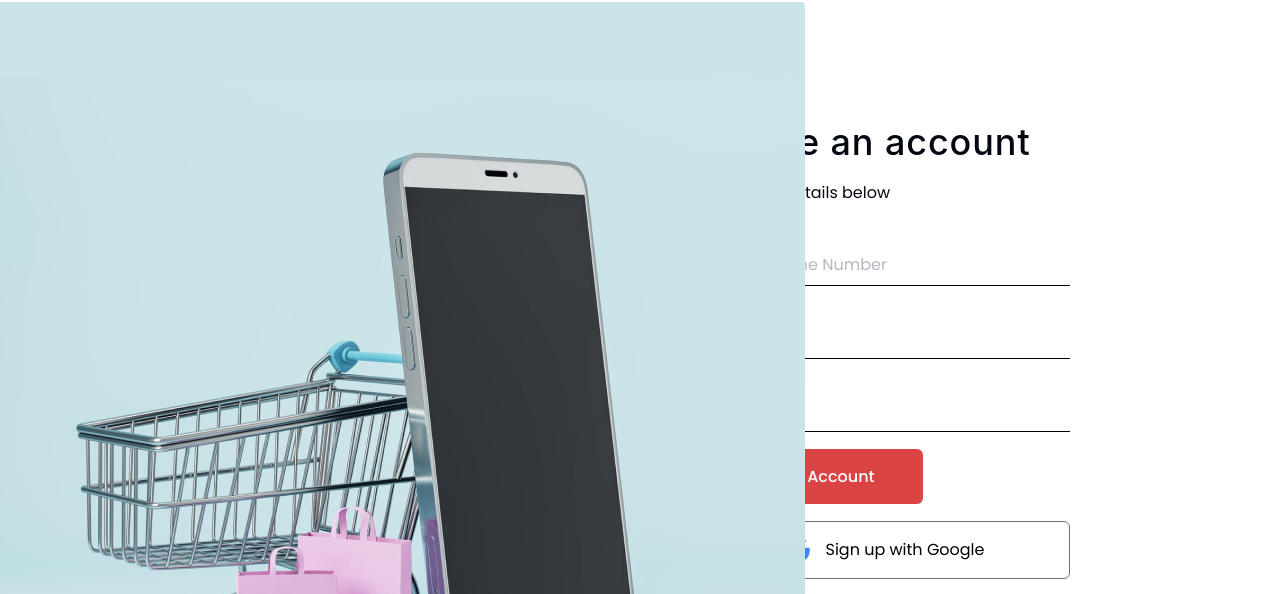
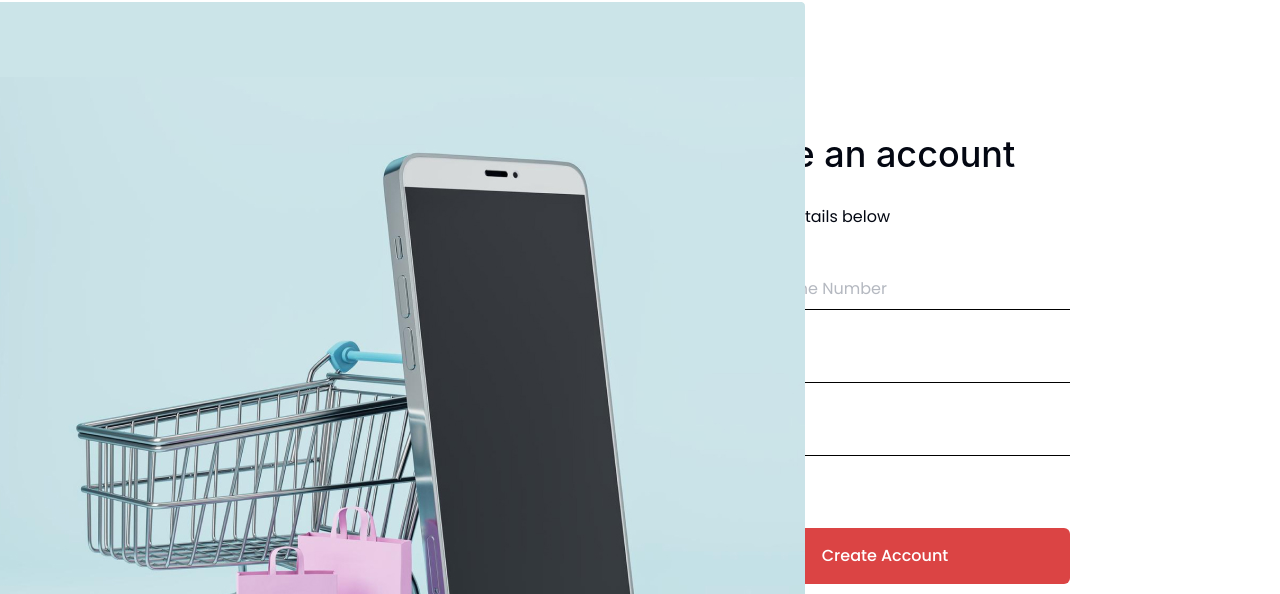
Before and after one commit to Alamin-Coding/ecom-2501, a React (Vite) app: page /signup in a window 1280 px wide. Shown: the part 206-800 px from the top of the page. Built offline with nearby package versions, Linux system fonts and the light colour scheme; no server answers.

Commit message:
firebase updated

```diff
--- a/src/main.tsx
+++ b/src/main.tsx
@@ -10,9 +10,12 @@ import "slick-carousel/slick/slick-theme.css";
 
 createRoot(document.getElementById('root')!).render(
   <StrictMode>
+
+
     <Provider store={store}>
     <App />
 
     </Provider>
+
   </StrictMode>,
 )
--- a/src/pages/Signup.tsx
+++ b/src/pages/Signup.tsx
@@ -1,58 +1,105 @@
-import { Link } from "react-router"
-import Button1 from "../components/Button1"
-import Button2 from "../components/Button2"
-import { google, signup } from "../constant/constant"
-import { useState } from "react"
+import { Link } from "react-router";
+import Button1 from "../components/Button1";
+import { google, signup } from "../constant/constant";
+import { useState } from "react";
+
+interface UserData {
+  fullName: string;
+  email: string;
+  password: string;
+}
+
+const Signup: React.FC = () => {
+
+  const [userData, setUserData] = useState<UserData>({
+    fullName: "",
+    email: "",
+    password: "",
+  });
+
+  const handleChange = (e: React.ChangeEvent<HTMLInputElement>) => {
+    const { name, value } = e.target;
+    setUserData((prev) => ({
+      ...prev,
+      [name]: value,
+    }));
+  };
+
+  const handleSubmit = (e: React.FormEvent) => {
+    e.preventDefault();
 
 
-const Signup:React.FC = () => {
-     const [formData, setFormData] = useState({
-        fullName: '',
-        email: '',
-        password: '',
-
-    });
-     const [errors, setErrors] = useState({});
-    const [isSubmitting, setIsSubmitting] = useState(false);
-
+    // signup(userData.email, userData.password);
+  };
 
   return (
     <div className="relative">
       <div className="absolute">
         <img src={signup} alt="image" />
       </div>
+
       <div className="container mt-15">
-            <div className="grid grid-cols-2  items-center justify-between gap-[120px]">
-                <div>
+        <div className="grid grid-cols-2 items-center gap-[120px]">
+          <div></div>
 
-                </div>
-
-
-
-            <div className="py-[125px] max-w-[370px] ">
-                <h2 className="font-inter tracking-wide leading-7.5 text-[36px] font-medium mb-6">Create an account</h2>
+          <div className="py-[125px] max-w-[370px]">
+            <h2 className="font-inter text-[36px] font-medium mb-6">
+              Create an account
+            </h2>
             <p className="font-poppins mb-12">Enter your details below</p>
 
+            <form onSubmit={handleSubmit} className="flex flex-col gap-10 font-poppins text-gray-500">
+              <input
+                className="pb-2 border-b border-button focus:outline-none"
+                name="email"
+                type="email"
+                placeholder="Email or Phone Number"
+                value={userData.email}
+                onChange={handleChange}
+              />
 
-                <div className="flex font-poppins text-gray-500  flex-col gap-10">
-                    <input  className=" pb-2 border-b border-button w-full focus:outline-none" type="text" placeholder="Email or Phone Number" />
-                    <input  className=" pb-2 border-b border-button w-full focus:outline-none" type="text" placeholder="Name" />
-                    <input  className=" pb-2 mb-8 border-b border-button w-full focus:outline-none" type="password"  placeholder="Password"/>
-                </div>
+              <input
+                className="pb-2 border-b border-button focus:outline-none"
+                name="fullName"
+                type="text"
+                placeholder="Name"
+                value={userData.fullName}
+                onChange={handleChange}
+              />
 
-                <Button2 className="w-full mb-4">Create Account</Button2>
-                <Button1 className="mb-8 mt-8 flex gap-4 w-full justify-center items-center font-normal">
+              <input
+                className="pb-2 border-b border-button mb-8 focus:outline-none"
+                name="password"
+                type="password"
+                placeholder="Password"
+                value={userData.password}
+                onChange={handleChange}
+              />
+
+              <button className= "bg-button2 hover:bg-red-600 transition-all duration-300 cursor-pointer text-white font-medium font-poppins px-12 py-4 rounded-sm w-full ">
+                Create Account
+              </button>
+            </form>
+
+            <Button1  className="mb-8 mt-8 flex gap-4 w-full justify-center items-center font-normal">
               <img src={google} alt="icon" />
               Sign up with Google
             </Button1>
-                <p className="font-poppins text-center ">Already have an account?
-                    <Link className="font-medium ml-4 underline underline-offset-8" to={"/login"}>Log In</Link>
+
+            <p className="font-poppins text-center">
+              Already have an account?
+              <Link
+                className="font-medium ml-4 underline underline-offset-8"
+                to="/login"
+              >
+                Log In
+              </Link>
             </p>
           </div>
         </div>
       </div>
     </div>
-  )
-}
+  );
+};
 
-export default Signup
+export default Signup;
```
Lines whose indentation alone changed are shown as unchanged.
